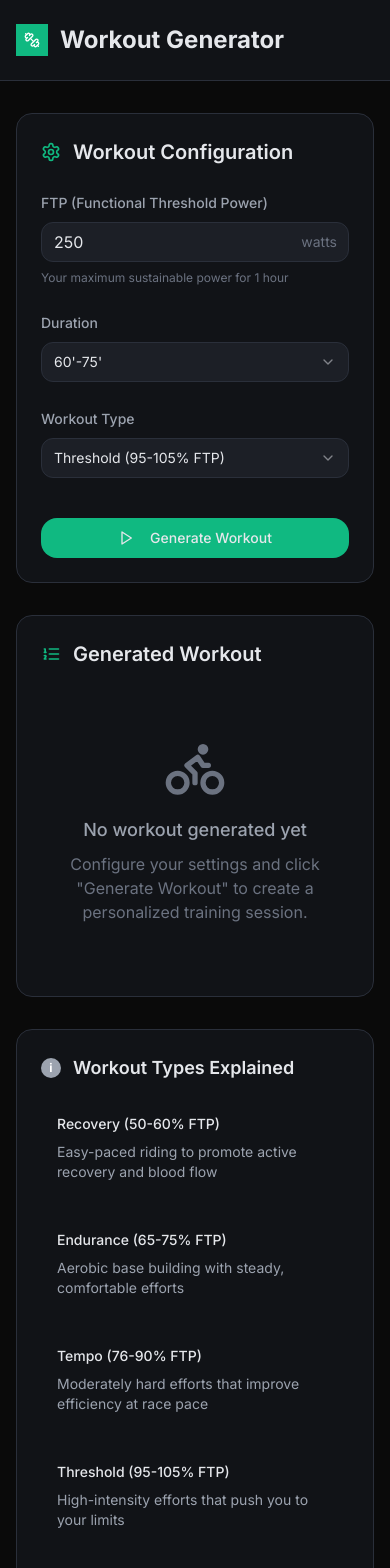
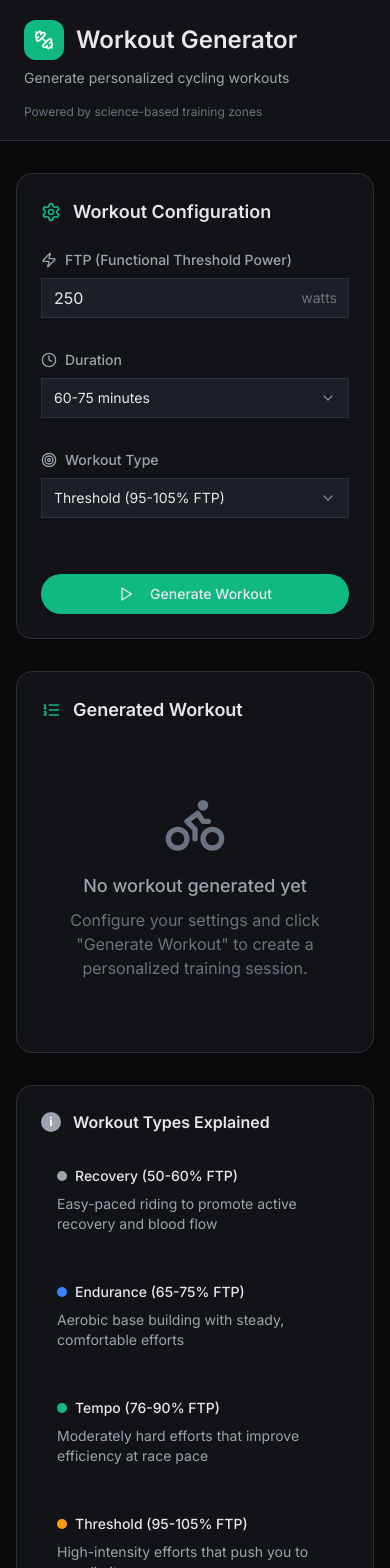
Before and after one commit to giulioGranata/WorkoutBuilder, a React (Vite) app: page / in a window 390 px wide. Shown: the top 1568 px of the page. Built offline with nearby package versions, Linux system fonts and the light colour scheme.

Commit message:
feat: enhance workout components with new segments display and styling improvements

```diff
--- a/index.css
+++ b/index.css
@@ -10,6 +10,8 @@
   --muted: #1c1f26;
   --border: #2a2f3a;
   --error: #ef4444;
+
+  --card-light: #1a1b20;
 
   --text-primary: #e5e7eb;
   --text-secondary: #9ca3af;
--- a/src/App.tsx
+++ b/src/App.tsx
@@ -22,26 +22,31 @@ function App() {
       <TooltipProvider>
         <div className="min-h-screen bg-[--bg] text-[--text-primary] font-sans">
           {/* Header */}
-          <header className="border-b border-[--border] bg-[--card]">
-            <div className="max-w-4xl mx-auto px-4 py-6">
-              <div className="flex items-center justify-between">
-                <div className="flex items-center space-x-3">
-                  <div className="w-8 h-8 bg-[--accent-solid] rounded-lg flex items-center justify-center">
-                    <Dumbbell className="text-white h-4 w-4" />
+          <header className="bg-[--card] border-b border-[--border]">
+            <div className="max-w-5xl mx-auto py-5 px-6">
+              <div className="flex flex-col sm:flex-row sm:items-center justify-between">
+                <div>
+                  <div className="flex items-center gap-3">
+                    <div className="w-10 h-10 bg-[--accent-solid] rounded-xl flex items-center justify-center">
+                      <Dumbbell className="text-white h-5 w-5" />
                     </div>
-                  <h1 className="text-2xl font-bold text-[--text-primary]">
+                    <h1 className="text-2xl md:text-3xl font-semibold text-[--text-primary]">
                       Workout Generator
                     </h1>
                   </div>
-                <div className="hidden sm:flex items-center text-sm text-[--text-secondary]">
-                  <span>Generate personalized cycling workouts</span>
+                  <p className="text-sm text-[--text-secondary] mt-2">
+                    Generate personalized cycling workouts
+                  </p>
                 </div>
+                <span className="text-[--text-tertiary] text-xs mt-4 sm:mt-0 sm:text-right">
+                  Powered by science-based training zones
+                </span>
               </div>
             </div>
           </header>
 
           {/* Main Content */}
-          <main className="max-w-4xl mx-auto px-4 py-8">
+          <main className="max-w-5xl mx-auto px-4 py-8">
             <div className="grid lg:grid-cols-2 gap-8">
               <WorkoutForm onWorkoutGenerated={handleWorkoutGenerated} />
               <WorkoutOutput workout={workout} attempted={attempted} />
@@ -53,54 +58,72 @@ function App() {
                 <div className="w-5 h-5 bg-[--phase-warmup] rounded-full flex items-center justify-center mr-3">
                   <span className="text-white text-xs font-bold">i</span>
                 </div>
-                <h3 className="text-lg font-semibold text-[--text-primary]">
+                <h3 className="text-base md:text-lg font-semibold text-[--text-primary]">
                   Workout Types Explained
                 </h3>
               </div>
               <div className="grid md:grid-cols-2 lg:grid-cols-3 gap-4 text-sm">
                 <div className="bg-[--muted]/30 rounded-lg p-4">
-                  <div className="font-medium text-[--text-primary] mb-2">
+                  <div className="flex items-center mb-2">
+                    <span className="w-2.5 h-2.5 rounded-full bg-[--z1] mr-2" />
+                    <div className="font-medium text-[--text-primary]">
                       {WORKOUT_TYPES["recovery"].label}
+                    </div>
                   </div>
                   <div className="text-[--text-secondary]">
                     {WORKOUT_TYPES["recovery"].description}
                   </div>
                 </div>
                 <div className="bg-[--muted]/30 rounded-lg p-4">
-                  <div className="font-medium text-[--text-primary] mb-2">
+                  <div className="flex items-center mb-2">
+                    <span className="w-2.5 h-2.5 rounded-full bg-[--z2] mr-2" />
+                    <div className="font-medium text-[--text-primary]">
                       {WORKOUT_TYPES["endurance"].label}
+                    </div>
                   </div>
                   <div className="text-[--text-secondary]">
                     {WORKOUT_TYPES["endurance"].description}
                   </div>
                 </div>
                 <div className="bg-[--muted]/30 rounded-lg p-4">
-                  <div className="font-medium text-[--text-primary] mb-2">
+                  <div className="flex items-center mb-2">
+                    <span className="w-2.5 h-2.5 rounded-full bg-[--z3] mr-2" />
+                    <div className="font-medium text-[--text-primary]">
                       {WORKOUT_TYPES["tempo"].label}
+                    </div>
                   </div>
                   <div className="text-[--text-secondary]">
                     {WORKOUT_TYPES["tempo"].description}
                   </div>
                 </div>
                 <div className="bg-[--muted]/30 rounded-lg p-4">
-                  <div className="font-medium text-[--text-primary] mb-2">
+                  <div className="flex items-center mb-2">
+                    <span className="w-2.5 h-2.5 rounded-full bg-[--z4] mr-2" />
+                    <div className="font-medium text-[--text-primary]">
                       {WORKOUT_TYPES["threshold"].label}
+                    </div>
                   </div>
                   <div className="text-[--text-secondary]">
                     {WORKOUT_TYPES["threshold"].description}
                   </div>
                 </div>
                 <div className="bg-[--muted]/30 rounded-lg p-4">
-                  <div className="font-medium text-[--text-primary] mb-2">
+                  <div className="flex items-center mb-2">
+                    <span className="w-2.5 h-2.5 rounded-full bg-[--z5] mr-2" />
+                    <div className="font-medium text-[--text-primary]">
                       {WORKOUT_TYPES["vo2max"].label}
+                    </div>
                   </div>
                   <div className="text-[--text-secondary]">
                     {WORKOUT_TYPES["vo2max"].description}
                   </div>
                 </div>
                 <div className="bg-[--muted]/30 rounded-lg p-4">
-                  <div className="font-medium text-[--text-primary] mb-2">
+                  <div className="flex items-center mb-2">
+                    <span className="w-2.5 h-2.5 rounded-full bg-[--z5] mr-2" />
+                    <div className="font-medium text-[--text-primary]">
                       {WORKOUT_TYPES["anaerobic"].label}
+                    </div>
                   </div>
                   <div className="text-[--text-secondary]">
                     {WORKOUT_TYPES["anaerobic"].description}
@@ -112,7 +135,7 @@ function App() {
 
           {/* Footer */}
           <footer className="border-t border-[--border] bg-[--card] mt-12">
-            <div className="max-w-4xl mx-auto px-4 py-6">
+            <div className="max-w-5xl mx-auto px-4 py-6">
               <div className="flex flex-col sm:flex-row justify-between items-center">
                 <div className="text-[--text-secondary] text-sm mb-4 sm:mb-0">
                   © {new Date().getFullYear()} Workout Generator. Built for
--- a/src/components/WorkoutForm.tsx
+++ b/src/components/WorkoutForm.tsx
@@ -25,7 +25,7 @@ import {
 } from "@/lib/types";
 import { getParamInt, setParam } from "@/lib/url";
 import { zodResolver } from "@hookform/resolvers/zod";
-import { Play, Settings } from "lucide-react";
+import { Clock, Play, Settings, Target, Zap } from "lucide-react";
 import { useEffect, useState } from "react";
 import { useForm } from "react-hook-form";
 import { z } from "zod";
@@ -148,7 +148,7 @@ export function WorkoutForm({ onWorkoutGenerated }: WorkoutFormProps) {
     <div className="rounded-2xl bg-[--card] border border-[--border] p-6 shadow-[--shadow-card]">
       <div className="flex items-center mb-6">
         <Settings className="text-[--accent-solid] mr-3 h-5 w-5" />
-        <h2 className="text-xl font-semibold text-[--text-primary]">
+        <h2 className="text-lg font-semibold text-[--text-primary]">
           Workout Configuration
         </h2>
       </div>
@@ -156,7 +156,7 @@ export function WorkoutForm({ onWorkoutGenerated }: WorkoutFormProps) {
       <Form {...form}>
         <form
           onSubmit={form.handleSubmit(onSubmit)}
-          className="space-y-6"
+          className="space-y-8"
           data-testid="workout-form"
         >
           {/* FTP Input */}
@@ -166,7 +166,10 @@ export function WorkoutForm({ onWorkoutGenerated }: WorkoutFormProps) {
             render={({ field }) => (
               <FormItem>
                 <FormLabel className="text-sm font-medium text-[--text-secondary]">
-                  FTP (Functional Threshold Power)
+                  <div className="flex flex-row items-center gap-2">
+                    <Zap className="h-4 w-4 text-primary" />
+                    FTP (Functional Threshold Power)
+                  </div>
                 </FormLabel>
                 <FormControl>
                   <div className="relative">
@@ -176,7 +179,7 @@ export function WorkoutForm({ onWorkoutGenerated }: WorkoutFormProps) {
                       max={500}
                       required
                       placeholder="250"
-                      className={`w-full rounded-xl px-3 py-2 bg-[--muted] text-[--text-primary] border ${
+                      className={`w-full rounded-lg px-3 py-2 bg-[--muted] text-[--text-primary] border ${
                         form.formState.errors.ftp
                           ? "border-[--error]"
                           : "border-[--border]"
@@ -194,9 +197,6 @@ export function WorkoutForm({ onWorkoutGenerated }: WorkoutFormProps) {
                     </div>
                   </div>
                 </FormControl>
-                <p className="text-xs text-[--text-tertiary]">
-                  Your maximum sustainable power for 1 hour
-                </p>
                 <FormMessage className="text-[--error] text-sm mt-1" />{" "}
               </FormItem>
             )}
@@ -209,7 +209,10 @@ export function WorkoutForm({ onWorkoutGenerated }: WorkoutFormProps) {
             render={({ field }) => (
               <FormItem>
                 <FormLabel className="text-sm font-medium text-[--text-secondary]">
-                  Duration
+                  <div className="flex flex-row items-center gap-2">
+                    <Clock className="h-4 w-4 text-primary" />
+                    Duration
+                  </div>
                 </FormLabel>
                 <Select
                   onValueChange={field.onChange}
@@ -218,7 +221,7 @@ export function WorkoutForm({ onWorkoutGenerated }: WorkoutFormProps) {
                 >
                   <FormControl>
                     <SelectTrigger
-                      className={`w-full rounded-xl px-3 py-2 bg-[--muted] text-[--text-primary] border ${
+                      className={`w-full rounded-lg px-3 py-2 bg-[--muted] text-[--text-primary] border ${
                         form.formState.errors.durationRange
                           ? "border-[--error]"
                           : "border-[--border]"
@@ -232,31 +235,31 @@ export function WorkoutForm({ onWorkoutGenerated }: WorkoutFormProps) {
                       value="30-45"
                       className="text-[--text-primary] hover:bg-[--border]"
                     >
-                      30'-45'
+                      30-45 minutes
                     </SelectItem>
                     <SelectItem
                       value="45-60"
                       className="text-[--text-primary] hover:bg-[--border]"
                     >
-                      45'-60'
+                      45-60 minutes
                     </SelectItem>
                     <SelectItem
                       value="60-75"
                       className="text-[--text-primary] hover:bg-[--border]"
                     >
-                      60'-75'
+                      60-75 minutes
                     </SelectItem>
                     <SelectItem
                       value="75-90"
                       className="text-[--text-primary] hover:bg-[--border]"
                     >
-                      75'-90'
+                      75-90 minutes
                     </SelectItem>
                     <SelectItem
                       value="90-plus"
                       className="text-[--text-primary] hover:bg-[--border]"
                     >
-                      90'+
+                      90+ minutes
                     </SelectItem>
                   </SelectContent>
                 </Select>
@@ -272,7 +275,10 @@ export function WorkoutForm({ onWorkoutGenerated }: WorkoutFormProps) {
             render={({ field }) => (
               <FormItem>
                 <FormLabel className="text-sm font-medium text-[--text-secondary]">
-                  Workout Type
+                  <div className="flex flex-row items-center gap-2">
+                    <Target className="h-4 w-4 text-primary" />
+                    Workout Type
+                  </div>
                 </FormLabel>
                 <Select
                   onValueChange={field.onChange}
@@ -281,7 +287,7 @@ export function WorkoutForm({ onWorkoutGenerated }: WorkoutFormProps) {
                 >
                   <FormControl>
                     <SelectTrigger
-                      className={`w-full rounded-xl px-3 py-2 bg-[--muted] text-[--text-primary] border ${
+                      className={`w-full rounded-lg px-3 py-2 bg-[--muted] text-[--text-primary] border ${
                         form.formState.errors.type
                           ? "border-[--error]"
                           : "border-[--border]"
@@ -338,7 +344,7 @@ export function WorkoutForm({ onWorkoutGenerated }: WorkoutFormProps) {
           <Button
             type="submit"
             disabled={isGenerating || !form.formState.isValid}
-            className="w-full !mt-10 inline-flex items-center justify-center rounded-2xl px-4 py-2 font-medium transition-colors duration-150 focus:outline-none focus:ring-2 focus:ring-offset-0 focus:ring-emerald-500/60 bg-[--accent-solid] text-[--text-primary] hover:bg-[--accent-solidHover]"
+            className="w-full !mt-14 inline-flex items-center justify-center rounded-full px-4 py-2 font-medium transition-colors duration-150 focus:outline-none focus:ring-2 focus:ring-offset-0 focus:ring-emerald-500/60 bg-[--accent-solid] text-[--text-primary] hover:bg-[--accent-solidHover]"
             data-testid="button-generate"
           >
             <Play className="mr-2 h-4 w-4" />
--- a/src/components/WorkoutOutput.tsx
+++ b/src/components/WorkoutOutput.tsx
@@ -7,6 +7,7 @@ import { getParamInt, setParam } from "@/lib/url";
 import { toZwoXml } from "@/lib/zwo";
 import {
   Bike,
+  Clock,
   Code,
   FileCog,
   FileText,
@@ -14,9 +15,12 @@ import {
   ListOrdered,
   Minus,
   Plus,
+  Target,
+  Zap,
 } from "lucide-react";
 import { useEffect, useMemo, useRef, useState } from "react";
 import WorkoutChart from "./WorkoutChart";
+import WorkoutSegments from "./WorkoutSegments";
 import {
   Tooltip,
   TooltipContent,
@@ -126,7 +130,9 @@ export function WorkoutOutput({
           kind === "ramp"
             ? `ramp ${(step as any).from}→${(step as any).to} W`
             : `${(step as any).intensity} W`;
-        return `${index + 1}. ${step.minutes}' — ${wattsText} — ${normalizeDescription(step.description)}`;
+        return `${index + 1}. ${
+          step.minutes
+        }' — ${wattsText} — ${normalizeDescription(step.description)}`;
       })
       .join("\n");
     const footer = `\n\nTotal: ${workout.totalMinutes}'\nAvg: ${biasedAvgIntensity} W`;
@@ -211,7 +217,7 @@ export function WorkoutOutput({
     <div className="rounded-2xl bg-[--card] border border-[--border] p-6 shadow-[--shadow-card]">
       <div className="flex items-center mb-5">
         <ListOrdered className="text-[--accent-solid] mr-3 h-5 w-5" />
-        <h2 className="text-xl font-semibold text-[--text-primary]">
+        <h2 className="text-lg font-semibold text-[--text-primary]">
           Generated Workout
         </h2>
       </div>
@@ -291,7 +297,7 @@ export function WorkoutOutput({
           {/* Workout Title */}
           <div className="mb-6">
             <h3
-              className="text-xl font-semibold text-[--text-primary]"
+              className="text-lg font-semibold text-[--text-primary]"
               data-testid="text-workout-title"
             >
               {workout.title}
@@ -301,63 +307,53 @@ export function WorkoutOutput({
           {/* Workout Chart (biased view) */}
           <WorkoutChart steps={biasedSteps} ftp={workout.ftp} />
 
-          {/* Workout Summary (avg in biased W) */}
-          <div className="mt-6 pt-6 border-t border-[--border]">
-            <div className="grid grid-cols-2 sm:grid-cols-4 gap-4 text-center">
-              <div className="bg-[--muted]/30 rounded-lg p-3">
+          {/* Segments */}
+          <div className="mt-6">
+            <WorkoutSegments steps={biasedSteps} ftp={workout.ftp} />
+          </div>
+
+          {/* Metrics */}
+          <div className="mt-6 grid grid-cols-1 sm:grid-cols-3 gap-3 text-center">
+            <div className="bg-[--card-light] rounded-2xl p-5 sm:p-6">
               <div
-                  className="text-2xl font-bold text-[--text-primary] tabular-nums"
+                className="text-xl font-semibold text-[--text-primary] tabular-nums"
                 data-testid="text-total-minutes"
               >
-                  {workout.totalMinutes}'
+                <Clock className="h-5 w-5 mx-auto mb-1 text-primary" />
+                {workout.totalMinutes}
               </div>
-                <div className="text-xs text-[--text-tertiary] uppercase tracking-wider">
-                  Total Time
+              <div className="text-xs text-[--text-tertiary] tracking-wider mt-2 leading-tight">
+                Total Time (min)
               </div>
             </div>
-              <div className="bg-[--muted]/30 rounded-lg p-3">
+            <div className="bg-[--card-light] rounded-2xl p-5 sm:p-6">
               <div
-                  className="text-2xl font-bold text-[--text-primary] tabular-nums"
-                  data-testid="text-work-minutes"
+                className="text-xl font-semibold text-[--text-primary] tabular-nums"
+                data-testid="text-avg-intensity"
               >
-                  {workout.workMinutes || 0}'
+                <Zap className="h-5 w-5 mx-auto mb-1 text-primary" />
+                {biasedAvgIntensity}
               </div>
-                <div className="text-xs text-[--text-tertiary] uppercase tracking-wider">
-                  Work Time
+              <div className="text-xs text-[--text-tertiary] tracking-wider mt-2 leading-tight">
+                Avg Power (W)
               </div>
             </div>
-              <div className="bg-[--muted]/30 rounded-lg p-3">
-                <div
-                  className="text-2xl font-bold text-[--text-primary] tabular-nums"
-                  data-testid="text-recovery-minutes"
-                >
-                  {workout.recoveryMinutes || 0}'
+            <div className="bg-[--card-light] rounded-2xl p-5 sm:p-6">
+              <div className="text-xl font-semibold text-[--text-primary] tabular-nums">
+                <Target className="h-5 w-5 mx-auto mb-1 text-primary" />
+                100
               </div>
-                <div className="text-xs text-[--text-tertiary] uppercase tracking-wider">
-                  Recovery
-                </div>
-              </div>
-              <div className="bg-[--muted]/30 rounded-lg p-3">
-                <div
-                  className="text-2xl font-bold text-[--text-primary] tabular-nums"
-                  data-testid="text-avg-intensity"
-                >
-                  {biasedAvgIntensity}W
-                </div>
-                <div className="text-xs text-[--text-tertiary] uppercase tracking-wider">
-                  Avg Intensity
-                </div>
+              <div className="text-xs text-[--text-tertiary] tracking-wider mt-2 leading-tight">
+                TSS
               </div>
             </div>
           </div>
 
-          {/* Export (button group, no overlays) */}
           {/* Export Actions */}
-          <div className="mt-6 pt-6 border-t border-[--border]">
-            <div className="grid grid-cols-2 sm:grid-cols-3 gap-2">
+          <div className="mt-5 grid grid-cols-1 sm:grid-cols-3 gap-3">
             <Button
               onClick={handleExportZWO}
-                className="inline-flex items-center justify-center gap-2 rounded-2xl font-medium transition-colors duration-150 focus:outline-none focus:ring-2 focus:ring-offset-0 focus:ring-emerald-500/60 bg-[--accent-solid] text-[--text-primary] hover:bg-[--accent-solidHover] border-[--text-secondary]"
+              className="h-12 px-5 flex items-center justify-center gap-2 rounded font-medium border border-[--border] text-[--text-secondary] bg-transparent hover:bg-[--muted]"
             >
               <FileCog className="h-4 w-4" />
               Export ZWO
@@ -366,7 +362,7 @@ export function WorkoutOutput({
             <Button
               onClick={handleExportText}
               variant="outline"
-                className="inline-flex items-center justify-center gap-2 rounded-2xl font-medium transition-colors duration-150 focus:outline-none focus:ring-2 focus:ring-offset-0 focus:ring-emerald-500/60 text-[--text-secondary]"
+              className="h-12 px-5 flex items-center justify-center gap-2 rounded font-medium border border-[--border] text-[--text-secondary] bg-transparent hover:bg-[--muted]"
             >
               <FileText className="h-4 w-4" />
               Export Text
@@ -375,12 +371,11 @@ export function WorkoutOutput({
             <Button
               onClick={handleExportJSON}
               variant="outline"
-                className="inline-flex items-center justify-center gap-2 rounded-2xl font-medium transition-colors duration-150 focus:outline-none focus:ring-2 focus:ring-offset-0 focus:ring-emerald-500/60 text-[--text-secondary]"
+              className="h-12 px-5 flex items-center justify-center gap-2 rounded font-medium border border-[--border] text-[--text-secondary] bg-transparent hover:bg-[--muted]"
             >
               <Code className="h-4 w-4" />
               Export JSON
             </Button>
-            </div>
           </div>
         </div>
       ) : attempted ? (
--- /dev/null
+++ b/src/components/WorkoutSegments.tsx
@@ -0,0 +1,130 @@
+import { Step, WORKOUT_TYPES } from "@/lib/types";
+
+interface WorkoutSegmentsProps {
+  steps: Step[];
+  ftp: number;
+}
+
+const ZONE_COLORS: Record<keyof typeof WORKOUT_TYPES, string> = {
+  recovery: "var(--z1)",
+  endurance: "var(--z2)",
+  tempo: "var(--z3)",
+  threshold: "var(--z4)",
+  vo2max: "var(--z5)",
+  anaerobic: "var(--z5)",
+};
+
+const percent = (watts: number, ftp: number) => Math.round((watts / ftp) * 100);
+
+export function WorkoutSegments({ steps, ftp }: WorkoutSegmentsProps) {
+  if (!steps.length) return null;
+
+  // Split steps into warmup, main, cooldown
+  let start = 0;
+  while (start < steps.length && steps[start].phase === "warmup") start++;
+  let end = steps.length - 1;
+  while (end >= start && steps[end].phase === "cooldown") end--;
+
+  const warmupSteps = steps.slice(0, start);
+  const cooldownSteps = steps.slice(end + 1);
+  const mainSteps = steps.slice(start, end + 1);
+
+  type Segment = {
+    title: string;
+    minutes: number;
+    color: string;
+    note: string;
+  };
+
+  const segments: Segment[] = [];
+
+  const rangeFor = (segmentSteps: Step[]) => {
+    const values: number[] = [];
+    segmentSteps.forEach((s) => {
+      if ((s as any).kind === "ramp") {
+        const rs = s as any;
+        values.push(percent(rs.from, ftp));
+        values.push(percent(rs.to, ftp));
+      } else {
+        const ss = s as any;
+        values.push(percent(ss.intensity, ftp));
+      }
+    });
+    const min = Math.min(...values);
+    const max = Math.max(...values);
+    return `${min}–${max}% FTP`;
+  };
+
+  if (warmupSteps.length) {
+    segments.push({
+      title: "Warm-up",
+      minutes: warmupSteps.reduce((sum, s) => sum + s.minutes, 0),
+      color: "var(--phase-warmup)",
+      note: rangeFor(warmupSteps),
+    });
+  }
+
+  if (mainSteps.length) {
+    const minutes = mainSteps.reduce((sum, s) => sum + s.minutes, 0);
+    const zoneCounts: Record<string, number> = {};
+    mainSteps
+      .filter((s) => s.phase === "work")
+      .forEach((s) => {
+        const value =
+          (s as any).kind === "ramp"
+            ? percent(((s as any).from + (s as any).to) / 2, ftp)
+            : percent((s as any).intensity, ftp);
+        const zoneEntry = Object.entries(WORKOUT_TYPES).find(
+          ([, z]) => value >= z.minFtp && value <= z.maxFtp,
+        );
+        if (zoneEntry) {
+          const key = zoneEntry[0];
+          zoneCounts[key] = (zoneCounts[key] || 0) + s.minutes;
+        }
+      });
+    const zoneKey = (Object.entries(zoneCounts).sort((a, b) => b[1] - a[1])[0]?.[0] ||
+      "endurance") as keyof typeof WORKOUT_TYPES;
+    const zone = WORKOUT_TYPES[zoneKey];
+    const zoneLabel = zone.label.split(" (")[0];
+    const note = `${zoneLabel} ${zone.minFtp}–${zone.maxFtp}%`;
+    segments.push({
+      title: "Main Set",
+      minutes,
+      color: ZONE_COLORS[zoneKey],
+      note,
+    });
+  }
+
+  if (cooldownSteps.length) {
+    segments.push({
+      title: "Cool-down",
+      minutes: cooldownSteps.reduce((sum, s) => sum + s.minutes, 0),
+      color: "var(--phase-cooldown)",
+      note: rangeFor(cooldownSteps),
+    });
+  }
+
+  return (
+    <ul className="divide-y divide-[--border]">
+      {segments.map((seg) => (
+        <li key={seg.title} className="flex items-center justify-between py-3">
+          <div className="flex items-center gap-3">
+            <span
+              className="w-2.5 h-2.5 rounded-full"
+              style={{ backgroundColor: seg.color }}
+            />
+            <div>
+              <p className="text-sm text-[--text-primary]">{seg.title}</p>
+              <p className="text-xs text-[--text-tertiary]">{seg.note}</p>
+            </div>
+          </div>
+          <span className="text-sm text-[--text-secondary] tabular-nums">
+            {seg.minutes}'
+          </span>
+        </li>
+      ))}
+    </ul>
+  );
+}
+
+export default WorkoutSegments;
```
Lines whose indentation alone changed are shown as unchanged.
